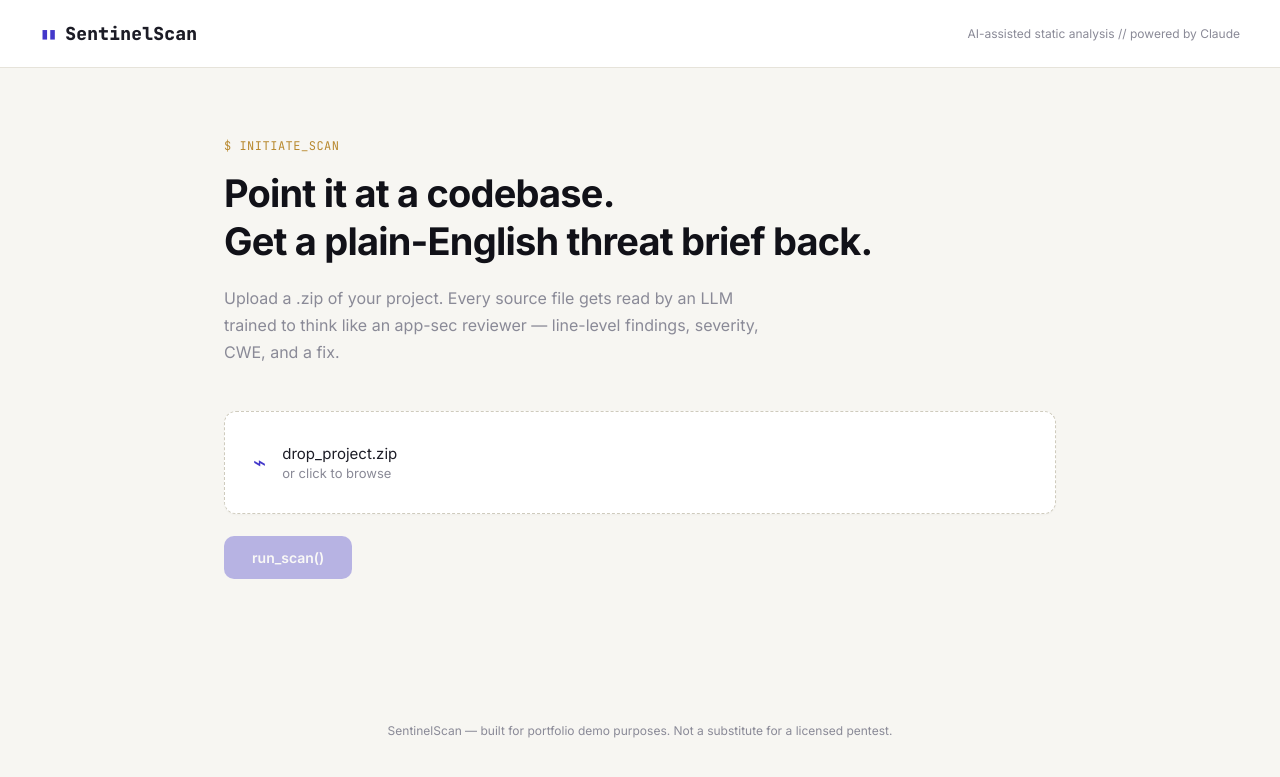
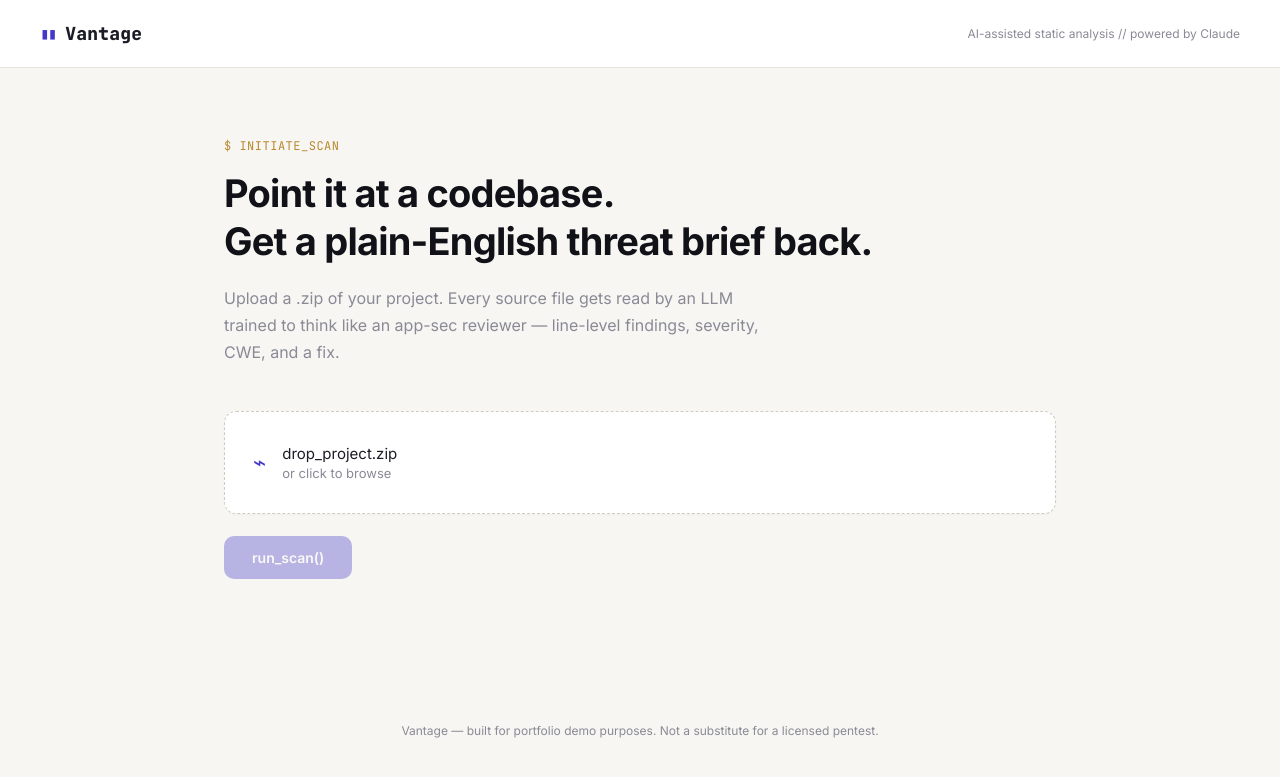
Before and after one commit to naeemz3260/Thread-bare, a Flask app: page / in a window 1280 px wide. Shown: the top 777 px of the page. Run offline with Flask 3, Linux system fonts and the light colour scheme.

Commit message:
Rebrand project to Vantage

```diff
--- a/app.py
+++ b/app.py
@@ -1,6 +1,6 @@
 #!/usr/bin/env python3
 """
-AI Vulnerability Scanner — Web Dashboard
+Vantage — AI Vulnerability Scanner Web Dashboard
 
 A small Flask app that lets you upload a .zip of a project (or point to a folder
 already on the server), scans it with Claude, and shows a live results dashboard.
--- a/cli.py
+++ b/cli.py
@@ -1,6 +1,6 @@
 #!/usr/bin/env python3
 """
-AI Vulnerability Scanner — CLI
+Vantage — AI Vulnerability Scanner CLI
 
 Usage:
     python cli.py --path ./my-project --output reports/scan --format both
@@ -16,7 +16,7 @@ from core.report_generator import generate_html_report, generate_markdown_report
 
 
 def main():
-    parser = argparse.ArgumentParser(description="AI-powered source code vulnerability scanner")
+    parser = argparse.ArgumentParser(description="Vantage — AI-powered source code vulnerability scanner")
     parser.add_argument("--path", required=True, help="Path to the source code directory to scan")
     parser.add_argument("--output", default="reports/scan", help="Output report path (no extension)")
     parser.add_argument("--format", choices=["html", "markdown", "both"], default="both")
--- a/templates/index.html
+++ b/templates/index.html
@@ -3,7 +3,7 @@
 <head>
 <meta charset="UTF-8">
 <meta name="viewport" content="width=device-width, initial-scale=1.0">
-<title>SentinelScan — AI Vulnerability Scanner</title>
+<title>Vantage — AI Vulnerability Scanner</title>
 <link rel="preconnect" href="https://fonts.googleapis.com">
 <link href="https://fonts.googleapis.com/css2?family=Inter:wght@400;500;600;700&family=JetBrains+Mono:wght@400;500;700;800&family=IBM+Plex+Mono:wght@400;500&display=swap" rel="stylesheet">
 <link rel="stylesheet" href="/static/style.css">
@@ -14,7 +14,7 @@
 <header class="topbar">
     <div class="brand">
         <span class="brand-mark">▮▮</span>
-        <span class="brand-name">SentinelScan</span>
+        <span class="brand-name">Vantage</span>
     </div>
     <div class="brand-tag">AI-assisted static analysis // powered by Claude</div>
 </header>
@@ -60,7 +60,7 @@
 
 </main>
 
-<footer class="footer">SentinelScan — built for portfolio demo purposes. Not a substitute for a licensed pentest.</footer>
+<footer class="footer">Vantage — built for portfolio demo purposes. Not a substitute for a licensed pentest.</footer>
 
 <script src="/static/app.js"></script>
 </body>
```
Also changed, not shown: README.md.
